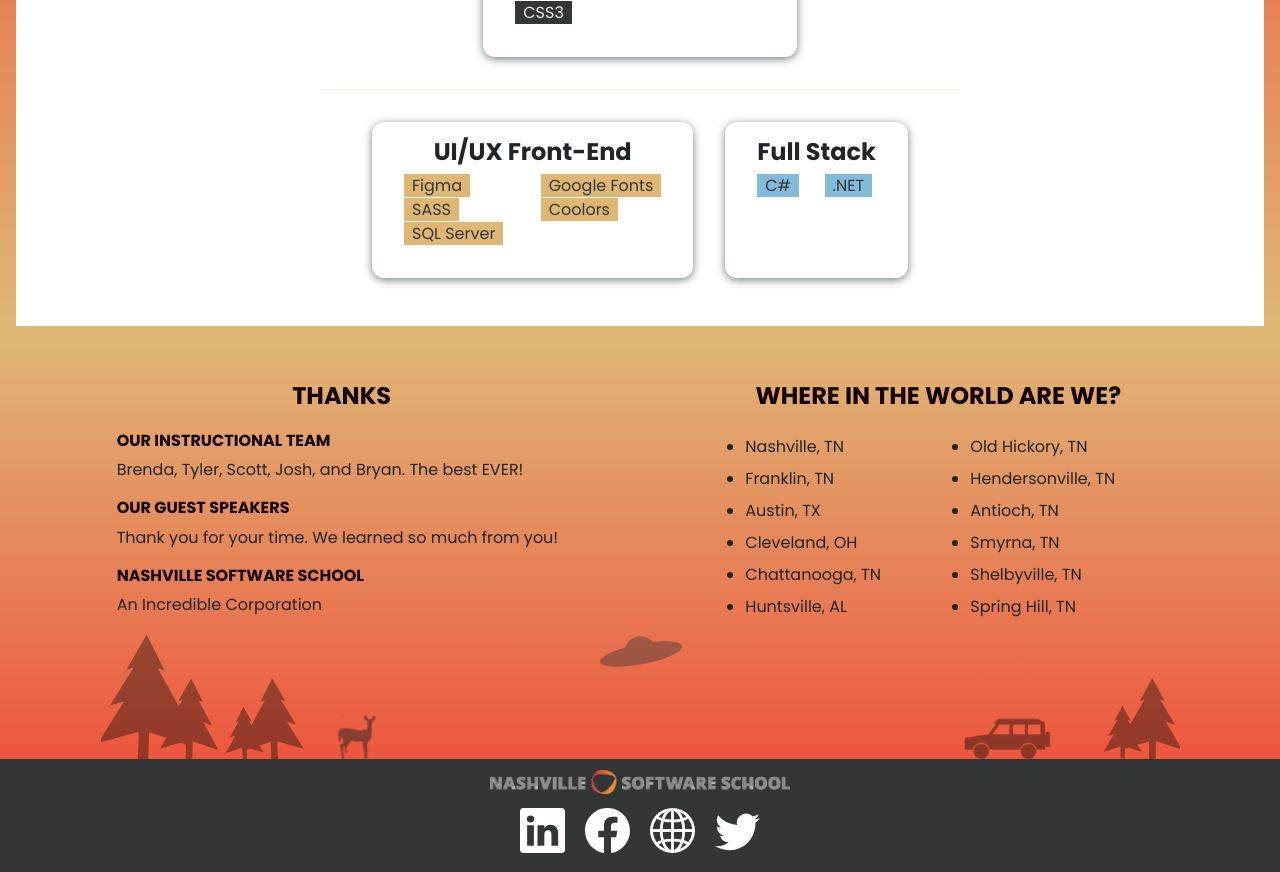
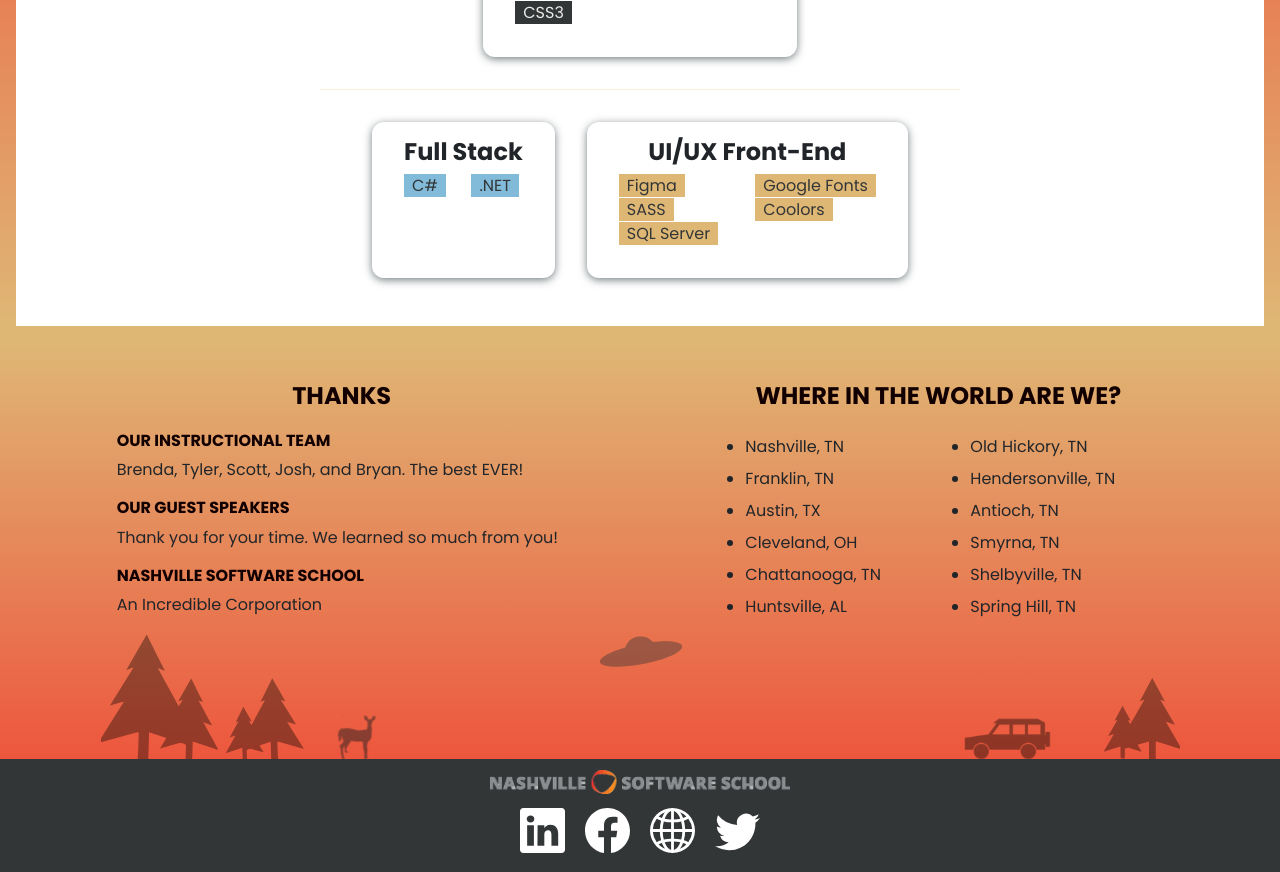
Before and after one commit to nss-day-cohort-51/nss-day-cohort-51.github.io, a React (Create React App) app: page / in a window 1280 px wide. Shown: the part 3380-4252 px from the top of the page. Built offline with nearby package versions, Linux system fonts and the light colour scheme.

Commit message:
mw-feat-style-techStack-49: Swapped the order of full stack and frontend tech stack item blocks; I think the shorter list looks better first because it looked kind of sad displayed after frontend list

```diff
--- a/src/components/TechStack.js
+++ b/src/components/TechStack.js
@@ -36,6 +36,16 @@ export const TechStack = ({ allTechStack }) => {
         </section>
         <hr className="techStack__divider" />
         <section id="stacks-by-type__block">
+          {" "}
+          <section id="full-stack__block" className="list__block">
+            {" "}
+            <h4>Full Stack</h4>
+            <ul id="full-stack__list" className="stack__list no-bullet__list">
+              {allTheFullStack.map((stackItem) => (
+                <TechStackButton key={stackItem.id} stackItem={stackItem} />
+              ))}
+            </ul>
+          </section>
           <section id="front-end-stack__block" className="list__block">
             {" "}
             <h4>UI/UX Front-End</h4>
@@ -48,15 +58,6 @@ export const TechStack = ({ allTechStack }) => {
               ))}
             </ul>
           </section>
-          <section id="full-stack__block" className="list__block">
-            {" "}
-            <h4>Full Stack</h4>
-            <ul id="full-stack__list" className="stack__list no-bullet__list">
-              {allTheFullStack.map((stackItem) => (
-                <TechStackButton key={stackItem.id} stackItem={stackItem} />
-              ))}
-            </ul>
-          </section>
         </section>
       </section>
     </>
```
